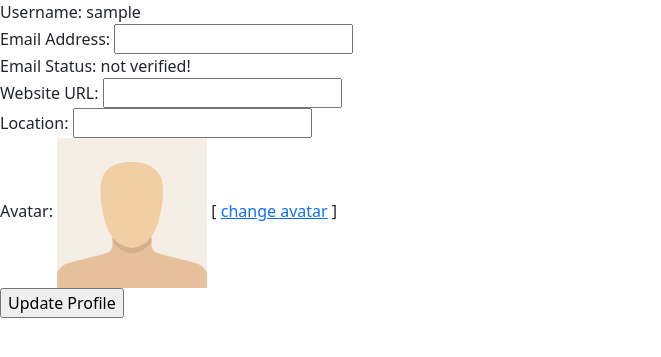
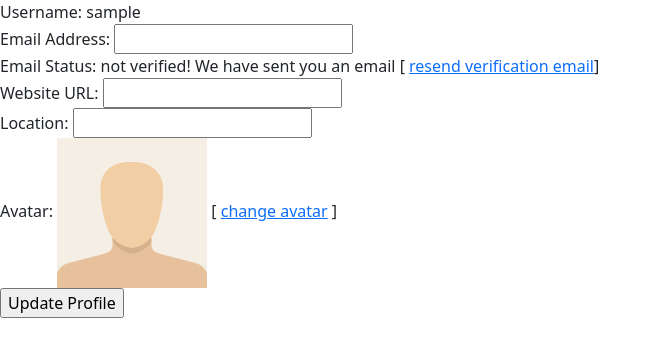
Before and after one commit to hatredholder/Pastebin-Clone, a Flask app: page /user/profile/ in a window 1280 px wide. Shown: the part 62-419 px from the top of the page, without its empty margins (0-661 px from the left). Run offline with Flask 2, Linux system fonts and the light colour scheme; the visitor is signed in with stand-in values (Sample User, id 1); some libraries are stand-ins or nearby versions.

Commit message:
updated template

```diff
--- a/templates/pybin/profile.html
+++ b/templates/pybin/profile.html
@@ -3,7 +3,7 @@
   {% with messages = get_flashed_messages() %}
     {% if messages %}<div class="notification is-danger">{{ messages[0] }}</div>{% endif %}
   {% endwith %}
-  <form method="POST" action="/">
+  <form method="POST" action="/user/profile/">
     {{ form.csrf_token }}
     <div>
       Username:
@@ -15,7 +15,13 @@
     </div>
     <div>
       Email Status:
-      {% if current_user.email_status %}verified!{% else %}not verified!{% endif %}
+      {% if current_user.email_status %}
+        verified!
+      {% else %}
+
+        <!-- TODO: Implement Email Verification -->
+        not verified! We have sent you an email [ <a href="#">resend verification email</a>]
+      {% endif %}
     </div>
     <div>
         {{ form.website_url.label }}
```
